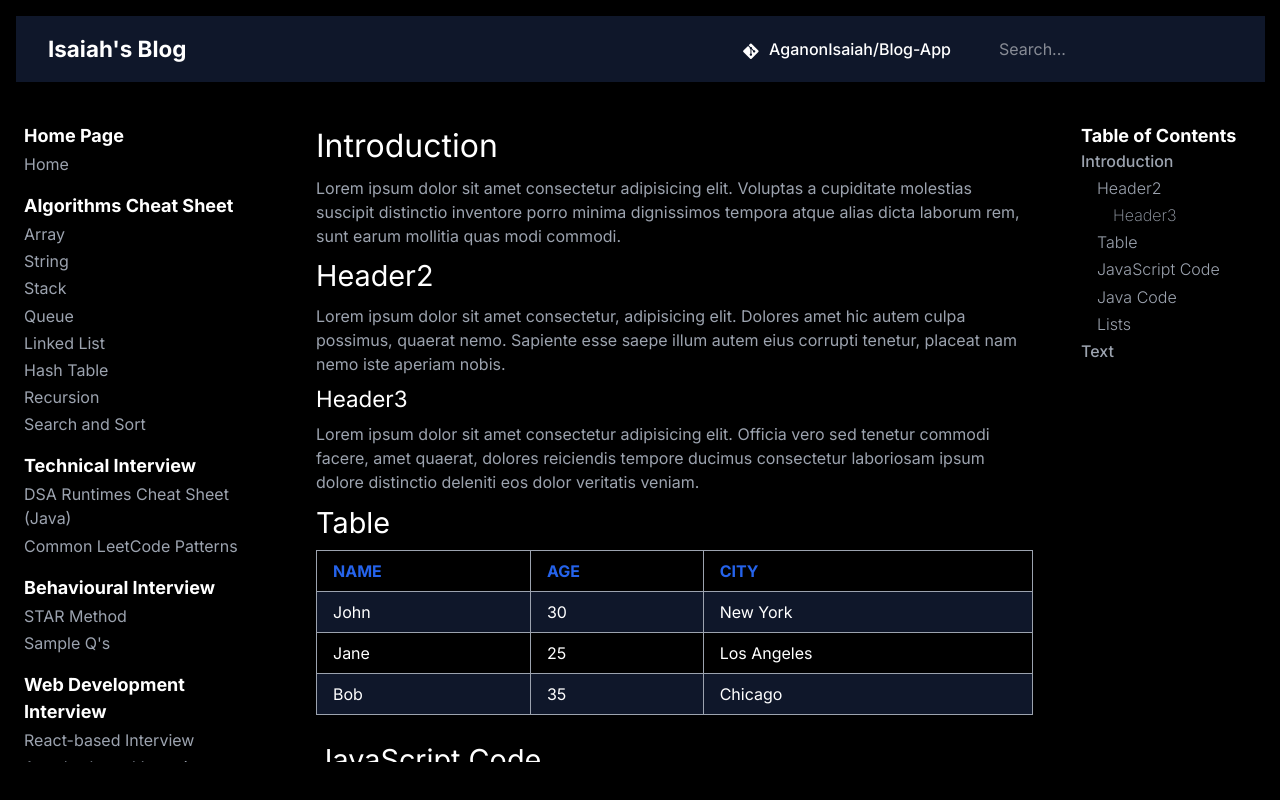
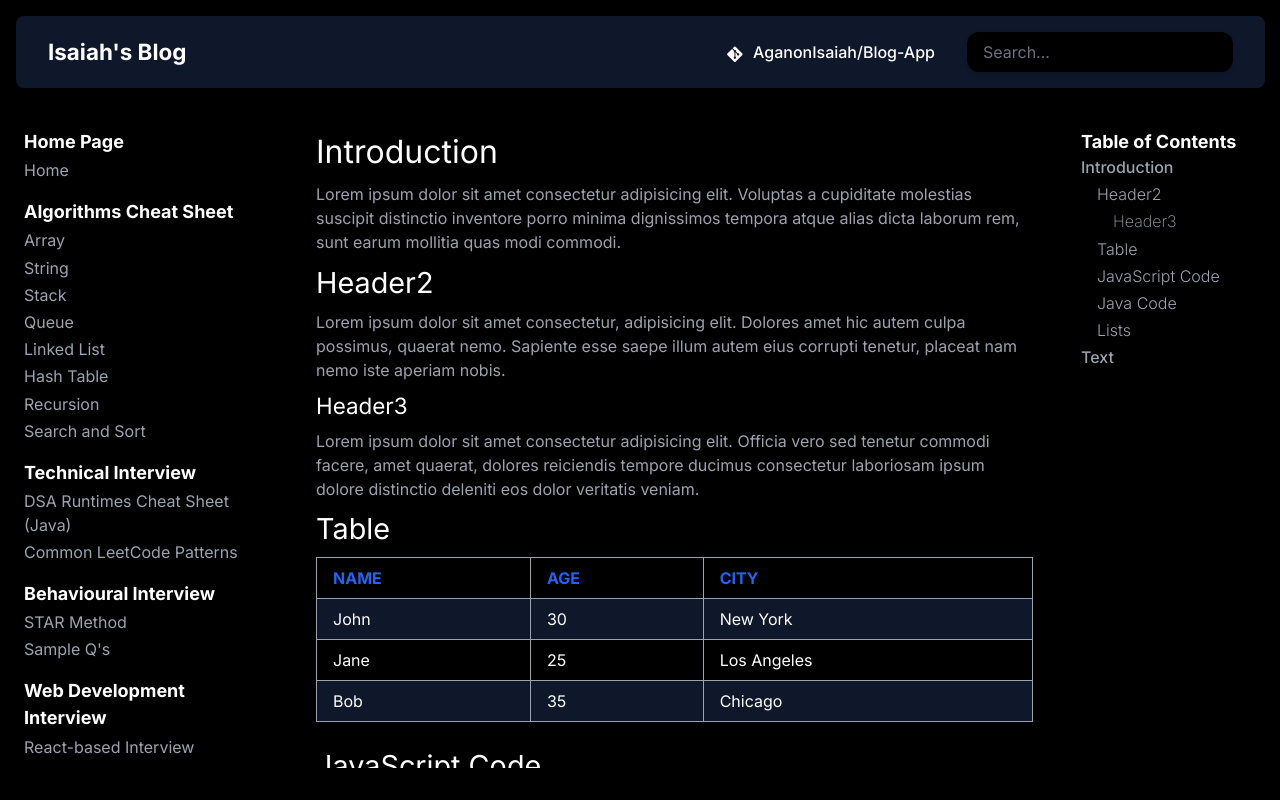
Before and after one commit to AganonIsaiah/Blog-App, a Next.js app: page / in a window 1280 px wide. Built offline with nearby package versions, Linux system fonts and the light colour scheme.

Commit message:
fixing header

```diff
--- a/src/components/Header/Header.module.css
+++ b/src/components/Header/Header.module.css
@@ -9,7 +9,7 @@
     padding: 1rem 2rem;
     margin: 1rem;
     margin-right: 0rem;
-
+    border-radius: 8px;
 }
 
 .header .title {
@@ -20,7 +20,7 @@
 
 .header .right {
     display: flex;
-    gap: 3rem;
+    gap: 2rem;
     align-items: center;
 }
 
@@ -50,9 +50,32 @@
     color: var(--text-link-clicked);
 }
 
-/* Placeholder for .search if needed */
 .header .right .search {
+  padding: 0.5rem 1rem;
+  border: none;
+  border-radius: 12px;
+  background: var(--bg-primary);
+  font-size: 1rem;
+  color: var(--text-primary);
 
+  box-shadow: 0 2px 4px rgba(0, 0, 0, 0.1);
+  transition: background 0.3s, box-shadow 0.3s, outline 0.3s;
+}
+
+.header .right .search::placeholder {
+  color: var(--text-secondary);
+  opacity: 0.7;
+}
+
+.header .right .search:hover {
+  background: #1f2937;
+  box-shadow: 0 3px 6px rgba(0, 0, 0, 0.15);
+}
+
+.header .right .search:focus {
+  outline: 2px solid var(--text-link);
+  outline-offset: 2px;
+  background: #111827;
 }
 
  @media (max-width: 700px) {
```
